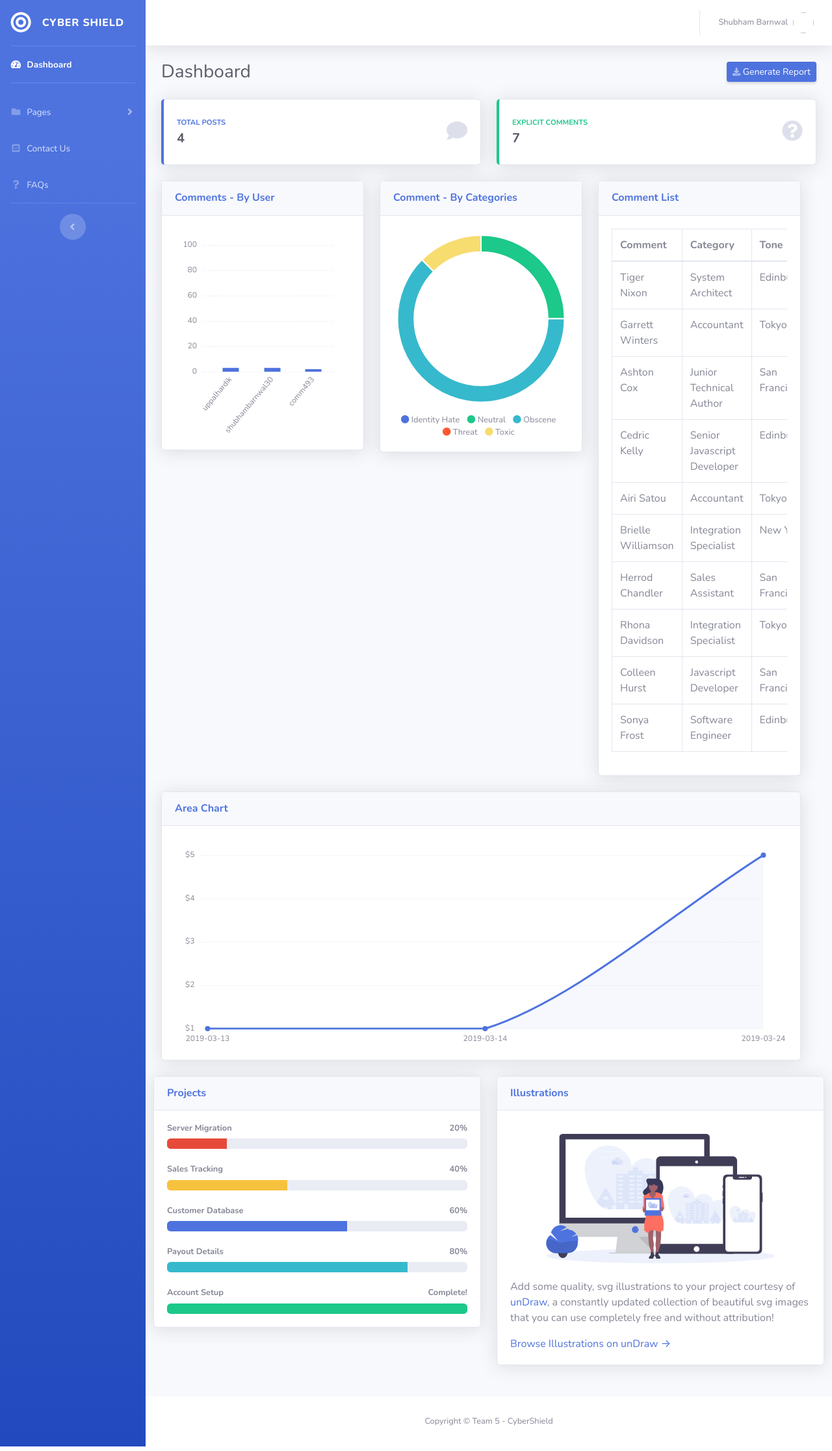
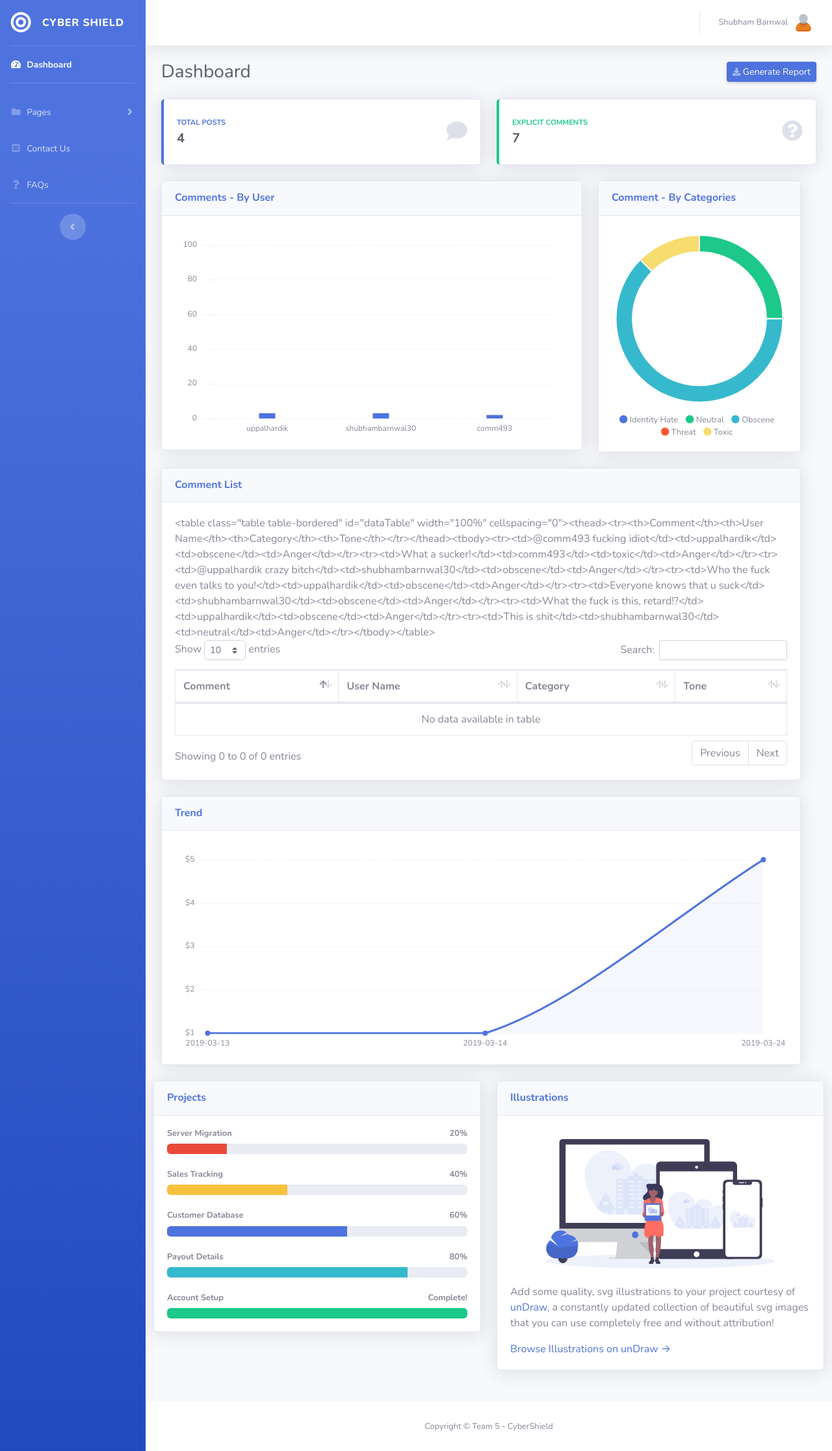
Before and after one commit to hardik-uppal/cyber_shield, a Flask app: page /index in a window 1280 px wide. Shown: the whole page at 65% size. Run offline with Flask 2, Linux system fonts and the light colour scheme; data comes from the database, SQL or seed files in the repository; some libraries are stand-ins or nearby versions.

Commit message:
Index updated

```diff
--- a/app/templates/index.html
+++ b/app/templates/index.html
@@ -20,6 +20,8 @@
   <!-- Page level plugins -->
   <script type = "text/javascript"
           src = "{{ url_for('static', filename = 'vendor/chart.js/Chart.min.js') }}"></script>
+  <!-- Custom styles for this page -->
+  <link href="static/vendor/datatables/dataTables.bootstrap4.min.css" rel="stylesheet">
 <script>
   // Set new default font family and font color to mimic Bootstrap's default styling
   Chart.defaults.global.defaultFontFamily = 'Nunito', '-apple-system,system-ui,BlinkMacSystemFont,"Segoe UI",Roboto,"Helvetica Neue",Arial,sans-serif';
@@ -180,7 +182,7 @@
             <li class="nav-item dropdown no-arrow">
               <a class="nav-link dropdown-toggle" href="#" id="userDropdown" role="button" data-toggle="dropdown" aria-haspopup="true" aria-expanded="false">
                 <span class="mr-2 d-none d-lg-inline text-gray-600 small">Shubham Barnwal</span>
-                <img class="img-profile rounded-circle" >
+                <img class="img-profile rounded-circle" src="../static/image/user.png">
               </a>
               <!-- Dropdown - User Information -->
               <div class="dropdown-menu dropdown-menu-right shadow animated--grow-in" aria-labelledby="userDropdown">
@@ -261,7 +263,7 @@
           <div class="row col-xl-12">
 
             <!-- Area Chart -->
-            <div class="col-xl-4 col-lg-7">
+            <div class="col-xl-8 col-lg-7">
               <div class="card shadow mb-4">
                 <!-- Card Header - Dropdown -->
                 <div class="card-header py-3 d-flex flex-row align-items-center justify-content-between">
@@ -269,9 +271,6 @@
                 </div>
                 <!-- Card Body -->
                 <div class="card-body">
-                  <!--<div class="chart-area">-->
-                    <!--<canvas id="myAreaChart"></canvas>-->
-                  <!--</div>-->
                   <div class="chart-bar">
                     <canvas id="myBarChart1"></canvas>
                     <script>
@@ -433,8 +432,9 @@
                 </div>
               </div>
             </div>
-
-            <div class="col-xl-4 col-lg-5">
+          </div>
+            <div class="row col-xl-12">
+            <div class="col-xl-12 col-lg-5">
               <div class="card shadow mb-4">
                 <div class="card-header py-3 d-flex flex-row align-items-center justify-content-between">
                   <h6 class="m-0 font-weight-bold text-primary">Comment List</h6>
@@ -445,61 +445,13 @@
                       <thead>
                       <tr>
                         <th>Comment</th>
+                        <th>User Name</th>
                         <th>Category</th>
                         <th>Tone</th>
                       </tr>
                       </thead>
                       <tbody>
-                      <tr>
-                        <td>Tiger Nixon</td>
-                        <td>System Architect</td>
-                        <td>Edinburgh</td>
-                      </tr>
-                      <tr>
-                        <td>Garrett Winters</td>
-                        <td>Accountant</td>
-                        <td>Tokyo</td>
-                      </tr>
-                      <tr>
-                        <td>Ashton Cox</td>
-                        <td>Junior Technical Author</td>
-                        <td>San Francisco</td>
-                      </tr>
-                      <tr>
-                        <td>Cedric Kelly</td>
-                        <td>Senior Javascript Developer</td>
-                        <td>Edinburgh</td>
-                      </tr>
-                      <tr>
-                        <td>Airi Satou</td>
-                        <td>Accountant</td>
-                        <td>Tokyo</td>
-                      </tr>
-                      <tr>
-                        <td>Brielle Williamson</td>
-                        <td>Integration Specialist</td>
-                        <td>New York</td>
-                      </tr>
-                      <tr>
-                        <td>Herrod Chandler</td>
-                        <td>Sales Assistant</td>
-                        <td>San Francisco</td>
-                      </tr>
-                      <tr>
-                        <td>Rhona Davidson</td>
-                        <td>Integration Specialist</td>
-                        <td>Tokyo</td>
-                      </tr>
-                      <tr>
-                        <td>Colleen Hurst</td>
-                        <td>Javascript Developer</td>
-                        <td>San Francisco</td>
-                      </tr>
-                      <tr>
-                        <td>Sonya Frost</td>
-                        <td>Software Engineer</td>
-                        <td>Edinburgh</td>
-                      </tr>
+                        {{stringTable}}
                       </tbody>
                     </table>
                   </div>
@@ -513,7 +465,7 @@
               <div class="col-xl-12 col-lg-7">
                 <div class="card shadow mb-4">
                   <div class="card-header py-3">
-                    <h6 class="m-0 font-weight-bold text-primary">Area Chart</h6>
+                    <h6 class="m-0 font-weight-bold text-primary">Trend</h6>
                   </div>
                   <div class="card-body">
                     <div class="chart-area">
@@ -744,6 +696,14 @@
           src = "{{ url_for('static', filename = 'js/demo/chart-pie-demo.js') }}"></script>
     <script type = "text/javascript"
             src = "{{ url_for('static', filename = 'js/demo/chart-bar-demo.js') }}"></script>
+
+  <script type = "text/javascript"
+          src="{{ url_for('static', filename = 'vendor/datatables/jquery.dataTables.min.js') }}"></script>
+  <script type = "text/javascript"
+          src="{{ url_for('static', filename = 'vendor/datatables/dataTables.bootstrap4.min.js') }}"></script>
+  <!-- Page level custom scripts -->
+  <script type = "text/javascript"
+          src="{{ url_for('static', filename = 'js/demo/datatables-demo.js') }}"></script>
 </body>
 
 </html>
```
Also changed, not shown: app/static/image/user.png (added).
